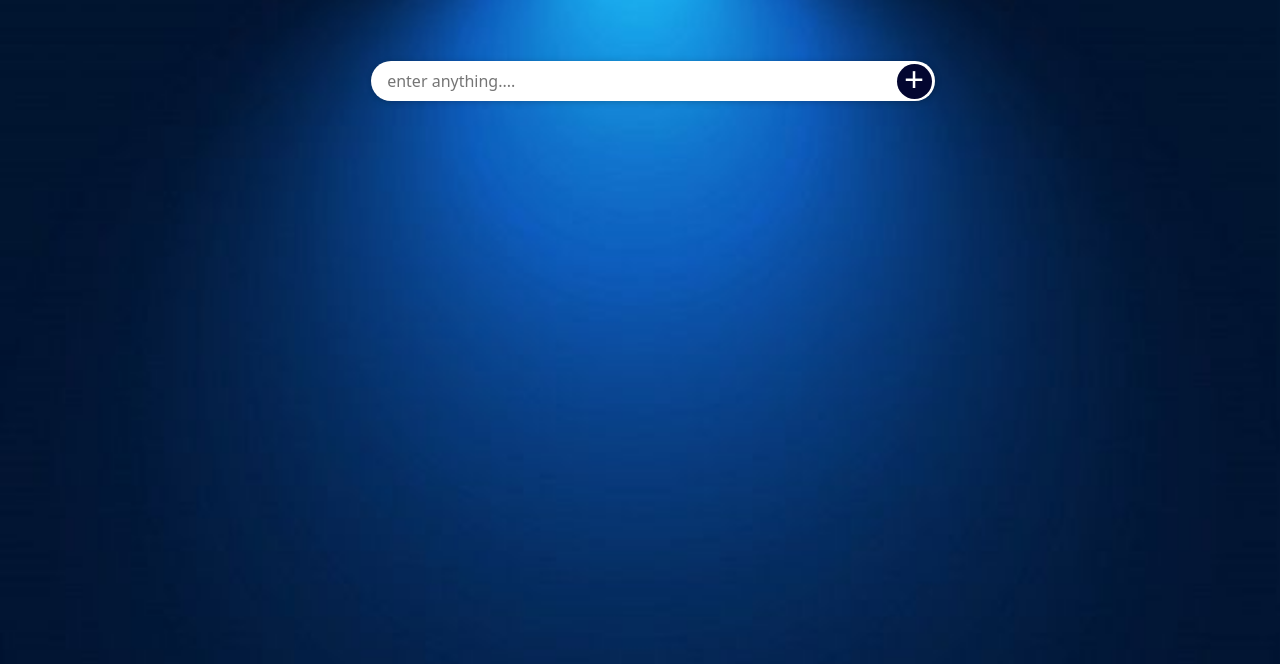
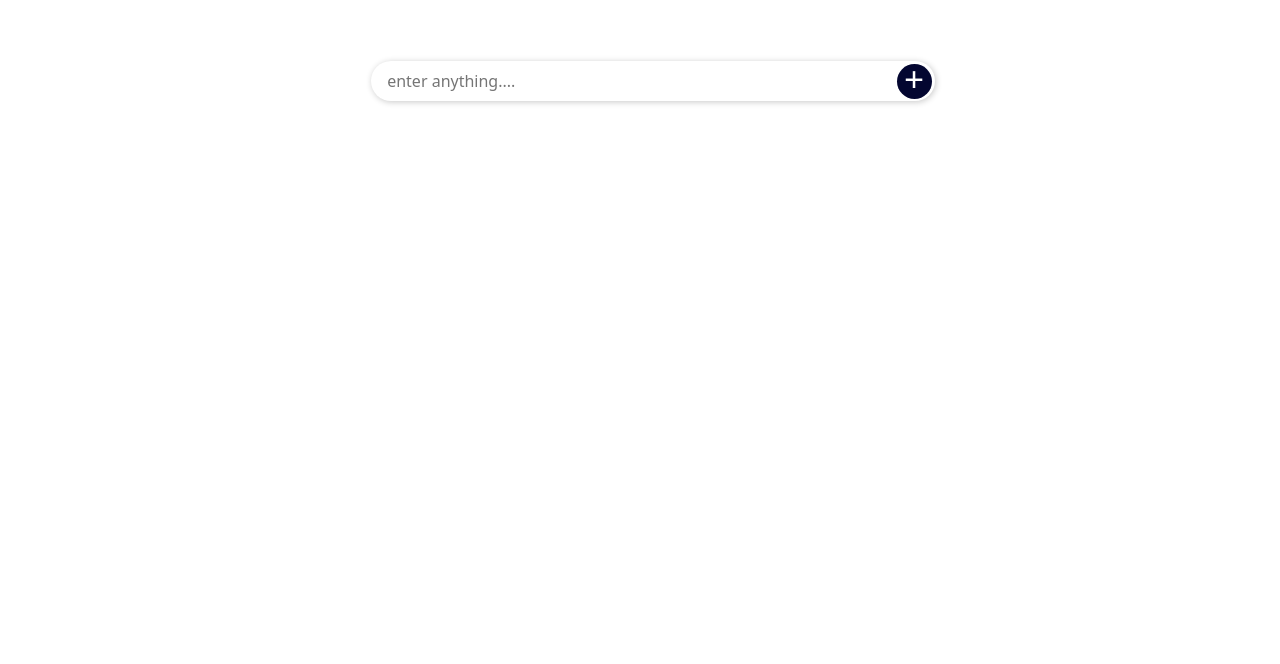
Before and after one commit to shahmem/TO-DO-LIST, a plain HTML site: page index.html in a window 1280 px wide. Shown: the part 136-800 px from the top of the page. Drawn offline with nearby package versions, Linux system fonts and the light colour scheme.

Commit message:
Update index.css

```diff
--- a/index.css
+++ b/index.css
@@ -2,7 +2,6 @@ body {
     margin: 0;
     overflow-x: hidden;
     /* height: 100vh; */
-    background: url(/img/bg.jpg) !important;
     background-repeat: no-repeat !important;
     background-size: cover !important;
     padding-bottom: 4rem !important;
```
